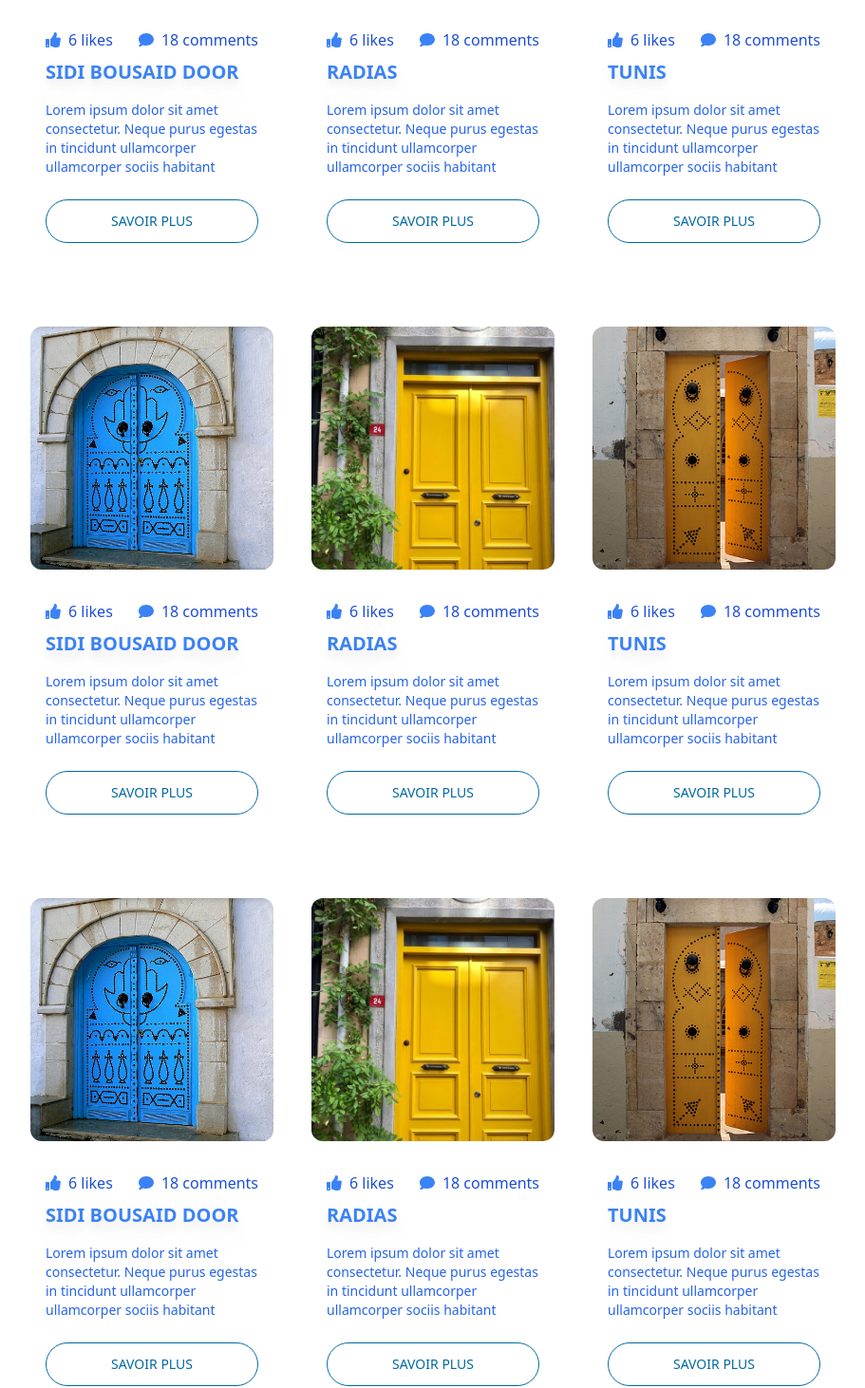
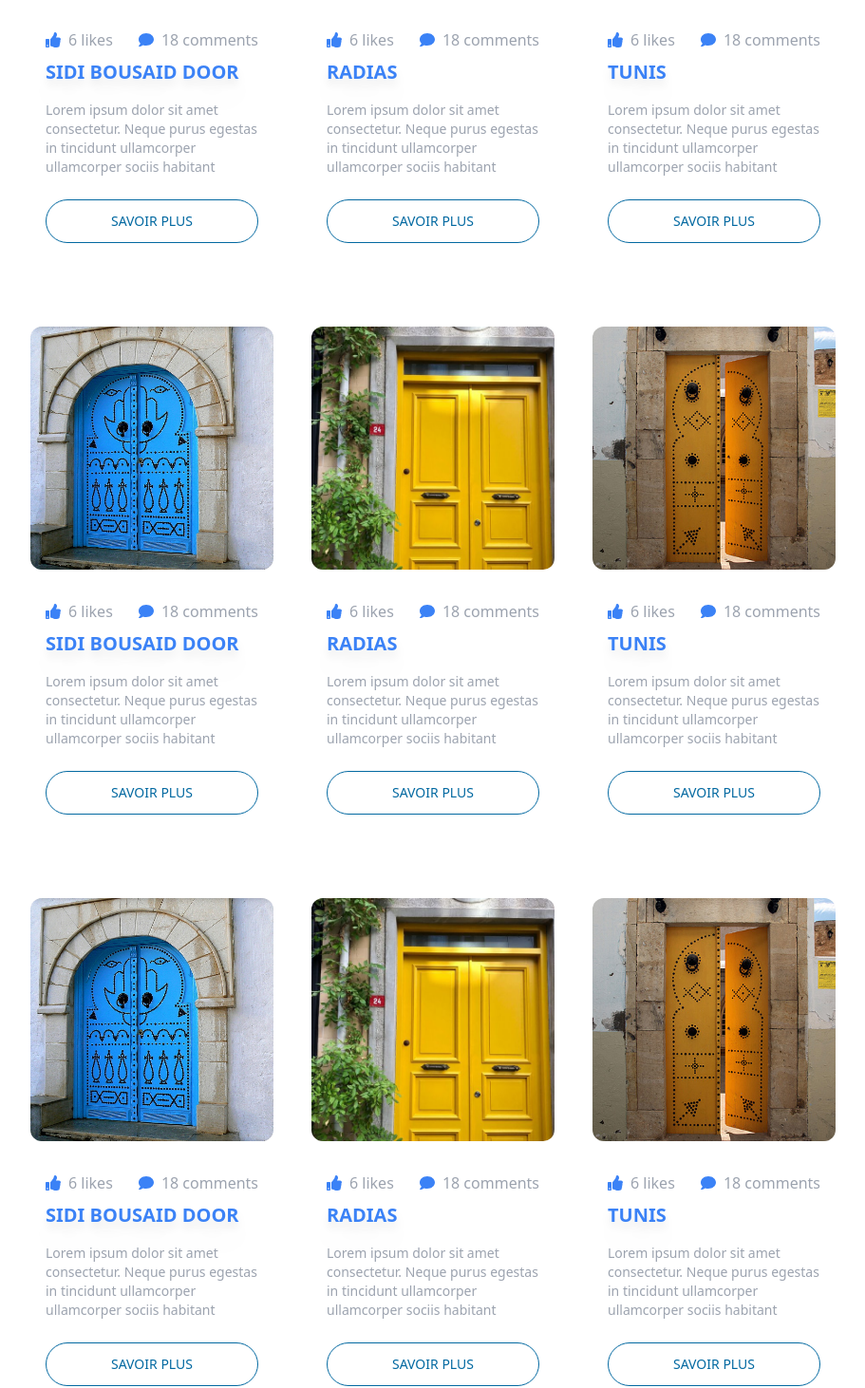
Before and after one commit to Hakimsabkhi/blog-website-Rustic-door-nextjs14approuter, a Next.js app: page /product in a window 1280 px wide. Shown: the part 546-2008 px from the top of the page at 95% size, without its empty margins (184-1095 px from the left). Built offline with nearby package versions, Linux system fonts and the light colour scheme.

Commit message:
Last Update In Home Page And Products Page

```diff
--- /dev/null
+++ b/public/data.ts
@@ -0,0 +1,50 @@
+import {Product1,Product2,Product3} from 'public/img/image';
+import {Blog1, Blog2,Blog3,Blog4,Blog5} from 'public/img/image';
+
+{/*Dernier Blog IN Home Page*/}
+export const posts = [
+    {
+      blogimg1: Blog1,
+      blogimg2: Blog2,
+      blogimg3: Blog3,
+      blogimg4: Blog4,
+      blogimg5: Blog5,
+      userImgSrc: '/img/PNG/usreimg.png',
+      userName: 'User2',
+      date: '2023-07-10',
+      title: 'Porte Traditionnelle 101',
+      description:
+        'Lorem ipsum dolor sit amet consectetur. Neque purus egestas in tincidunt ullamcorper ullamcorper sociis habitant',
+      likes: 6,
+      comments: 18,
+    },
+
+  ];
+
+  {/*All Peoduct IN Product Page*/}
+  export const products = [
+    {
+        imgSrc: Product1,
+        title: 'SIDI BOUSAID DOOR',
+        description: 'Lorem ipsum dolor sit amet consectetur. Neque purus egestas in tincidunt ullamcorper ullamcorper sociis habitant',
+        likes: 6,
+        comments: 18,
+        savoir: 'SAVOIR PLUS',
+    },
+    {
+        imgSrc: Product2,
+        title: 'RADIAS',
+        description: 'Lorem ipsum dolor sit amet consectetur. Neque purus egestas in tincidunt ullamcorper ullamcorper sociis habitant',
+        likes: 6,
+        comments: 18,
+        savoir: 'SAVOIR PLUS',
+    },
+    {
+        imgSrc: Product3,
+        title: 'TUNIS',
+        description: 'Lorem ipsum dolor sit amet consectetur. Neque purus egestas in tincidunt ullamcorper ullamcorper sociis habitant',
+        likes: 6,
+        comments: 18,
+        savoir: 'SAVOIR PLUS',
+    },
+];
--- a/public/img/image.ts
+++ b/public/img/image.ts
@@ -1,3 +1,4 @@
+import Logo from 'public/img/logo.png';
 import HeroImg from 'public/img/IMG/p16.jpg';
 import CollectionImg1 from 'public/img/IMG/Port-7.jpg';
 import CollectionImg2 from 'public/img/IMG/p9.jpg';
@@ -27,6 +28,7 @@ import Product3 from 'public/img/IMG/tunis_01.jpg';
 
 
 export {
+    Logo,
     HeroImg,
     CollectionImg1,
     CollectionImg2,
--- a/src/app/layout.tsx
+++ b/src/app/layout.tsx
@@ -1,21 +1,25 @@
-"use client";
+"use client"; // Keep this here to mark the component as a Client Component
 
 import '../styles/globals.css'; // Ensure global styles are imported
 import { SessionProvider } from 'next-auth/react';
 import Header from '../components/Header';
 import Footer from '../components/Footer';
 
+
+
+
+
 const RootLayout = ({ children }: { children: React.ReactNode }) => {
   return (
-    <html lang="en">
-      <body>
-        <SessionProvider>
+    <SessionProvider>
+      <html lang="en">
+        <body>
           <Header />
           <main>{children}</main>
           <Footer />
-        </SessionProvider>
-      </body>
-    </html>
+        </body>
+      </html>
+    </SessionProvider>
   );
 };
 
--- a/src/app/product/page.tsx
+++ b/src/app/product/page.tsx
@@ -1,34 +1,8 @@
 import React from 'react';
 import { FaThumbsUp, FaComment } from 'react-icons/fa';
 import Image from 'next/image';
-import {Product1,Product2,Product3} from 'public/img/image'
+import { products } from 'public/data'
 
-const products = [
-    {
-        imgSrc: Product1,
-        title: 'SIDI BOUSAID DOOR',
-        description: 'Lorem ipsum dolor sit amet consectetur. Neque purus egestas in tincidunt ullamcorper ullamcorper sociis habitant',
-        likes: 6,
-        comments: 18,
-        savoir: 'SAVOIR PLUS',
-    },
-    {
-        imgSrc: Product2,
-        title: 'RADIAS',
-        description: 'Lorem ipsum dolor sit amet consectetur. Neque purus egestas in tincidunt ullamcorper ullamcorper sociis habitant',
-        likes: 6,
-        comments: 18,
-        savoir: 'SAVOIR PLUS',
-    },
-    {
-        imgSrc: Product3,
-        title: 'TUNIS',
-        description: 'Lorem ipsum dolor sit amet consectetur. Neque purus egestas in tincidunt ullamcorper ullamcorper sociis habitant',
-        likes: 6,
-        comments: 18,
-        savoir: 'SAVOIR PLUS',
-    },
-];
 
 function Page() {
     return (
@@ -98,15 +72,15 @@ function Page() {
                             <div className="flex items-center justify-between">
                                 <div className="flex items-center gap-2">
                                     <FaThumbsUp className="text-blue-500" />
-                                    <h3 className="text-blue-700">{product.likes} likes</h3>
+                                    <h3 className="text-gray-400">{product.likes} likes</h3>
                                 </div>
                                 <div className="flex items-center gap-2">
                                     <FaComment className="text-blue-500" />
-                                    <h3 className="text-blue-700">{product.comments} comments</h3>
+                                    <h3 className="text-gray-400">{product.comments} comments</h3>
                                 </div>
                             </div>
                             <h1 className="text-xl font-bold text-blue-500 drop-shadow-xl mb-2">{product.title}</h1>
-                            <p className="text-blue-600 text-sm mb-4">{product.description}</p>
+                            <p className="text-gray-400 text-sm mb-4">{product.description}</p>
                             <button className='text-center rounded-full bg-white px-6 py-3 text-sm font-medium text-sky-700 transition hover:bg-blue-100 focus:outline-none border border-sky-700'>
                                 {product.savoir}
                             </button>
@@ -123,22 +97,21 @@ function Page() {
                             <div className="flex items-center justify-between">
                                 <div className="flex items-center gap-2">
                                     <FaThumbsUp className="text-blue-500" />
-                                    <h3 className="text-blue-700">{product.likes} likes</h3>
+                                    <h3 className="text-gray-400">{product.likes} likes</h3>
                                 </div>
                                 <div className="flex items-center gap-2">
                                     <FaComment className="text-blue-500" />
-                                    <h3 className="text-blue-700">{product.comments} comments</h3>
+                                    <h3 className="text-gray-400">{product.comments} comments</h3>
                                 </div>
                             </div>
                             <h1 className="text-xl font-bold text-blue-500 drop-shadow-xl mb-2">{product.title}</h1>
-                            <p className="text-blue-600 text-sm mb-4">{product.description}</p>
+                            <p className="text-gray-400 text-sm mb-4">{product.description}</p>
                             <button className='text-center rounded-full bg-white px-6 py-3 text-sm font-medium text-sky-700 transition hover:bg-blue-100 focus:outline-none border border-sky-700'>
                                 {product.savoir}
                             </button>
                         </div>
                     </div>
                 ))}
-
 
                 {products.map((product, index) => (
                     <div key={index} className="w-full sm:w-1/2 lg:w-1/3 xl:w-1/4 mb-8 overflow-hidden">
@@ -149,15 +122,15 @@ function Page() {
                             <div className="flex items-center justify-between">
                                 <div className="flex items-center gap-2">
                                     <FaThumbsUp className="text-blue-500" />
-                                    <h3 className="text-blue-700">{product.likes} likes</h3>
+                                    <h3 className="text-gray-400">{product.likes} likes</h3>
                                 </div>
                                 <div className="flex items-center gap-2">
                                     <FaComment className="text-blue-500" />
-                                    <h3 className="text-blue-700">{product.comments} comments</h3>
+                                    <h3 className="text-gray-400">{product.comments} comments</h3>
                                 </div>
                             </div>
                             <h1 className="text-xl font-bold text-blue-500 drop-shadow-xl mb-2">{product.title}</h1>
-                            <p className="text-blue-600 text-sm mb-4">{product.description}</p>
+                            <p className="text-gray-400 text-sm mb-4">{product.description}</p>
                             <button className='text-center rounded-full bg-white px-6 py-3 text-sm font-medium text-sky-700 transition hover:bg-blue-100 focus:outline-none border border-sky-700'>
                                 {product.savoir}
                             </button>
--- a/src/components/DernierBlog.tsx
+++ b/src/components/DernierBlog.tsx
@@ -1,23 +1,10 @@
 import React from 'react';
 import { FaThumbsUp, FaComment, FaTag, FaListAlt, FaFire } from 'react-icons/fa';
 import Image from 'next/image';
-import {Blog1, Blog2,Blog3,Blog4,Blog5} from 'public/img/image'
+import {posts} from 'public/data'
+
 
 function DernierBlog() {
-  const posts = [
-    {
-      userImgSrc: '/img/PNG/usreimg.png',
-      userName: 'User2',
-      date: '2023-07-10',
-      title: 'Porte Traditionnelle 101',
-      description:
-        'Lorem ipsum dolor sit amet consectetur. Neque purus egestas in tincidunt ullamcorper ullamcorper sociis habitant',
-      likes: 6,
-      comments: 18,
-    },
-
-  ];
-
   return (
     <section className="centred px-4 py-12 ">
       <h1 className="text-blue-500 font-bold text-4xl text-center mb-8">DERNIER BLOG</h1>
@@ -30,7 +17,7 @@ function DernierBlog() {
           key={index}
           className="  mb-8 overflow-hidden w-full max-w-2xl mx-auto"
         >
-          <Image src={Blog1} alt="p2" className="w-full h-64 object-cover rounded-xl" />
+          <Image src={post.blogimg1} alt="p2" className="w-full h-64 object-cover rounded-xl" />
           <div className="p-4">
             <div className="flex items-center mb-4">
               <img src={post.userImgSrc} alt="user img" className="w-10 h-10 rounded-full" />
@@ -60,7 +47,7 @@ function DernierBlog() {
           key={index}
           className="  mb-8 overflow-hidden w-full max-w-2xl mx-auto"
         >
-          <Image src={Blog2} alt="p2" className="w-full h-64 object-cover rounded-xl" />
+          <Image src={post.blogimg2} alt="p2" className="w-full h-64 object-cover rounded-xl" />
           <div className="p-4">
             <div className="flex items-center mb-4">
               <img src={post.userImgSrc} alt="user img" className="w-10 h-10 rounded-full" />
@@ -91,7 +78,7 @@ function DernierBlog() {
         {posts.map((post, index) => (
           <div key={index} className="w-full sm:w-1/2 lg:w-1/3 xl:w-1/4 mb-8 overflow-hidden">
             <div className="relative">
-      <Image src={Blog3} alt="p2" className="w-full h-64 object-cover rounded-xl" />
+      <Image src={post.blogimg3} alt="p2" className="w-full h-64 object-cover rounded-xl" />
       {/* Span pour l'icône de Listing */}
       <span className="absolute top-2 left-2 bg-amber-100 rounded-full px-2.5 py-0.5 text-amber-700 flex items-center">
         <FaListAlt className="mr-1" /> {/* Icône pour Listing */}
@@ -125,7 +112,7 @@ function DernierBlog() {
 {posts.map((post, index) => (
           <div key={index} className="w-full sm:w-1/2 lg:w-1/3 xl:w-1/4 mb-8 overflow-hidden">
             <div className="relative">
-      <Image src={Blog4} alt="p2" className="w-full h-64 object-cover rounded-xl" />
+      <Image src={post.blogimg4} alt="p2" className="w-full h-64 object-cover rounded-xl" />
 
       {/* Span pour l'icône et le texte de "Discounted Price" */}
       <span className="absolute top-2 left-2 bg-emerald-100 rounded-full px-2.5 py-0.5 text-emerald-700 flex items-center">
@@ -160,7 +147,7 @@ function DernierBlog() {
 {posts.map((post, index) => (
           <div key={index} className="w-full sm:w-1/2 lg:w-1/3 xl:w-1/4 mb-8 overflow-hidden">
             <div className="relative">
-      <Image src={Blog5} alt="p2" className="w-full h-64 object-cover rounded-xl" />
+      <Image src={post.blogimg5} alt="p2" className="w-full h-64 object-cover rounded-xl" />
       {/* Span pour l'icône et le texte de "Populer" */}
       <span className="absolute top-2 left-2 bg-red-100 rounded-full px-2.5 py-0.5 text-red-700 flex items-center">
         <FaFire className="mr-1" /> {/* Icône pour Populer */}
--- a/src/components/Footer.tsx
+++ b/src/components/Footer.tsx
@@ -1,6 +1,8 @@
 import React from 'react';
 import { Phone, PhoneCall, Printer } from 'lucide-react';
 import { Mail, Info, MapPin } from 'lucide-react';
+import Image from 'next/image';
+import {Logo} from 'public/img/image'
 
 const Footer: React.FC = () => {
   return (
@@ -9,7 +11,7 @@ const Footer: React.FC = () => {
   <div className="centred max-w-screen-xl px-4 py-16 sm:px-6 lg:px-8 flex flex-col justify-center">
     <div className="lg:flex lg:items-start lg:gap-8">
       <div className="text-white">
-       <img src="/img/logo.png" alt="logo" className='bg-white rounded-xl mt-3 ' />
+       <Image src={Logo} alt="logo" className='bg-white rounded-xl mt-3 ' />
       </div>
 
       <div className="mt-8 grid grid-cols-2 gap-8 lg:mt-0 lg:grid-cols-5 lg:gap-y-16">
```
Also changed, not shown: src/components/Header.tsx (+19 -24 lines).
